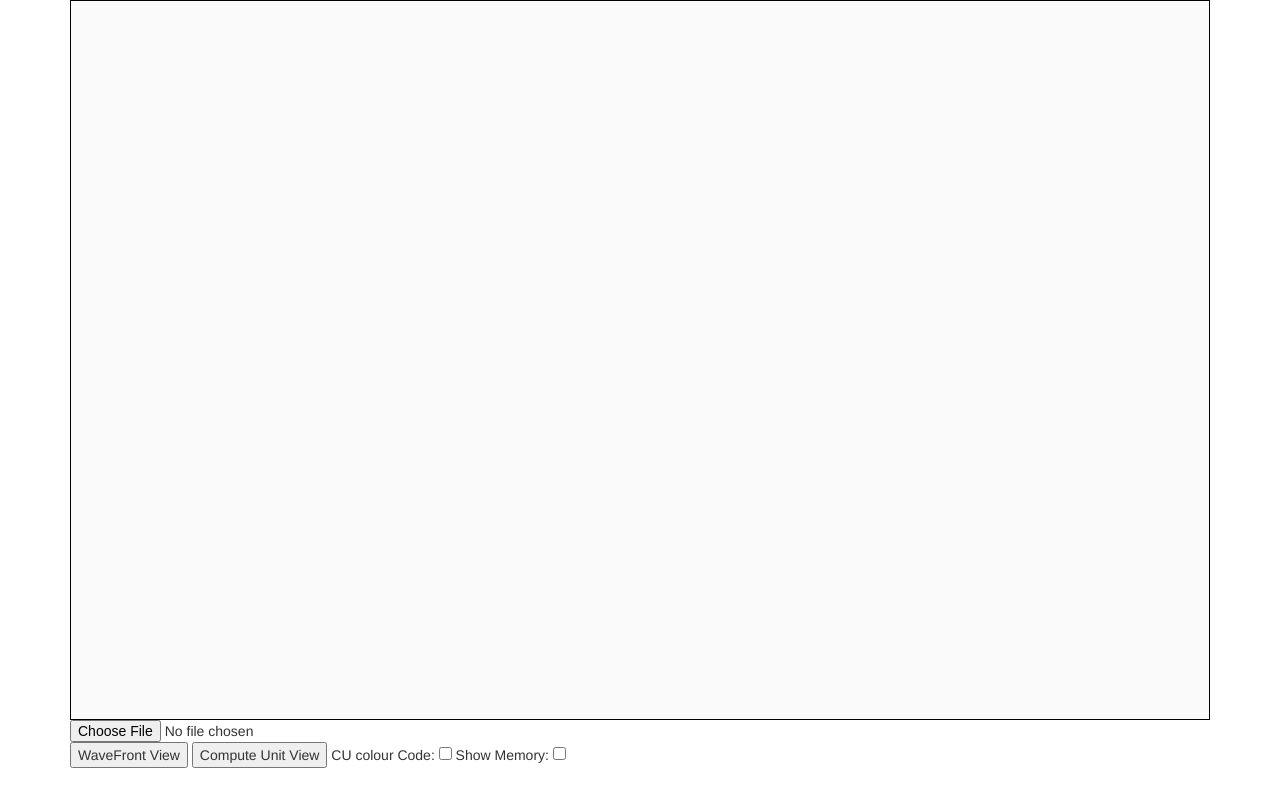
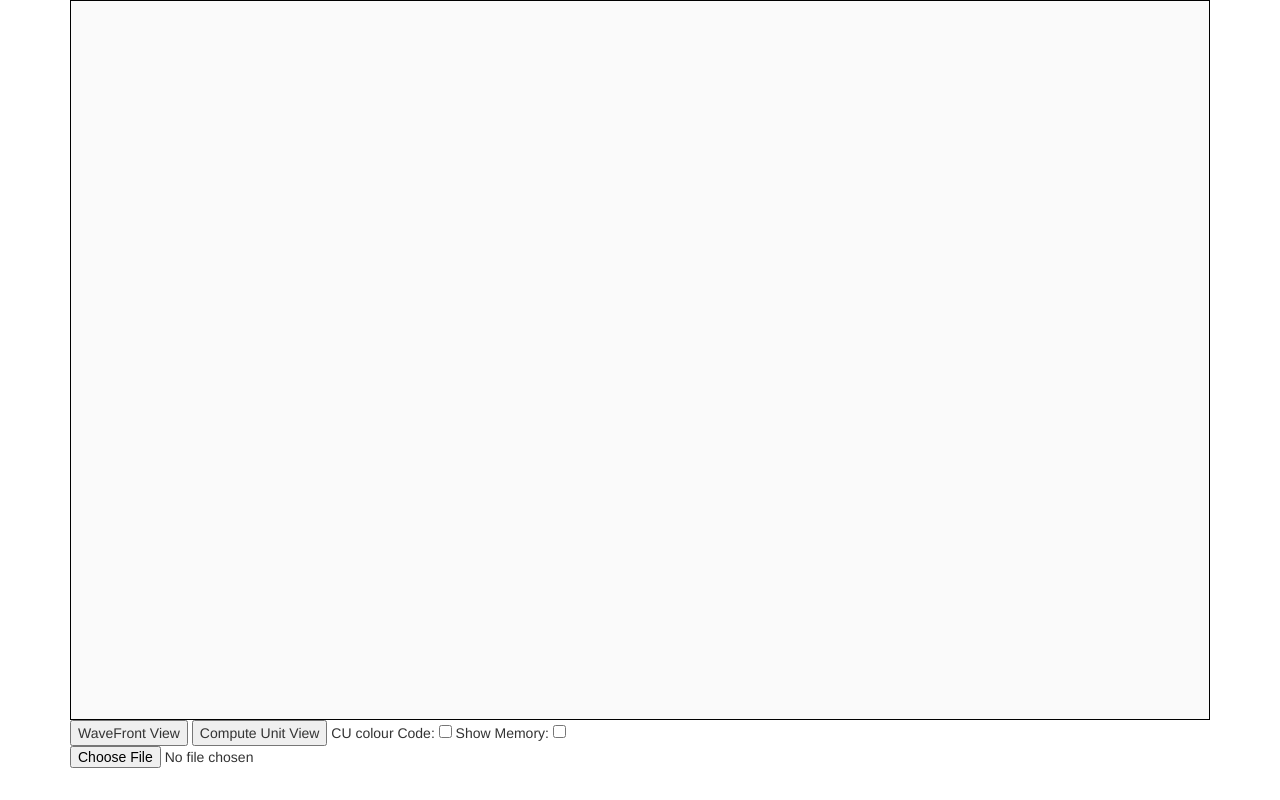
Before and after one commit to dooglz/gpu_trace_vis, a website: page index.html in a window 1280 px wide. Drawn offline with nearby package versions, Linux system fonts and the light colour scheme; no server answers.

Commit message:
Moved buttons around

```diff
--- a/index.html
+++ b/index.html
@@ -20,14 +20,15 @@
 			</div>
 		</div>
 		<div class="controlContainer" id="controlContainerDiv">
-			<input type='file' accept='text/plain' onchange='openFileFromDisk(event)'>
 			<button type="button" onclick='InitVis()'>WaveFront View</button>
 			<button type="button" onclick='ShowCuvis()'>Compute Unit View</button> CU colour Code:
 			<input type="checkbox" id="cbox1" value="checkbox1" onchange="{showWfCu = !showWfCu}"> Show Memory:
 			<input type="checkbox" id="cbox2" value="checkbox2" onchange="handleMemCheck(this);"><br>
 		</div>
 		</hr>
-		<div class="controlContainer" id="filesDiv"></div>
+		<div class="controlContainer" id="filesDiv">
+						<input type='file' accept='text/plain' onchange='openFileFromDisk(event)'>
+		</div>
 	</div>
 	<div id="loading-indicator" style="display:none">
 		<img src="img/loading.gif" id="loading-indicator" /><br>
```
